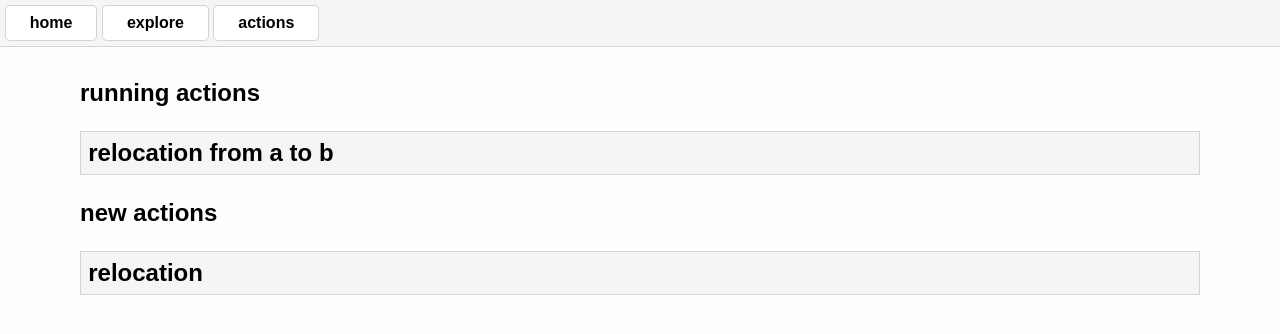
After one commit to 3DprinterStuff/RessouceSharing, a Flask app: page /actions in a window 1280 px wide. The commit adds this page. Shown: the top 334 px of the page. Run offline with Flask 2, Linux system fonts and the light colour scheme.

Commit message:
added rudimentary actions

```diff
--- a/client.py
+++ b/client.py
@@ -230,6 +230,14 @@ def deleteCompartment(user_id,compartment_id):
 def explore():
     return render_template('explore.html')
 
+@app.route("/actions",methods = ['POST','GET'])
+def listActions():
+    return render_template('actions.html')
+
+@app.route("/actions/relocation",methods = ['POST','GET'])
+def startRelocation():
+    return render_template('startRelocation.html')
+
 @app.route("/list",methods = ['GET'])
 def listUsers():
     return render_template('list.html',users=server.users.values())
--- /dev/null
+++ b/templates/actions.html
@@ -0,0 +1,17 @@
+{% extends "basic.html" %}
+
+{% block content %}
+
+<h2>running actions<h2>
+<ul>
+    <li>
+	    <a href="/actions/relocation">relocation from a to b</a>
+    </li>
+</ul>
+<h2>new actions<h2>
+<ul>
+    <li>
+	    <a href="/actions/relocation">relocation</a>
+    </li>
+</ul>
+{% endblock %}
--- a/templates/basic.html
+++ b/templates/basic.html
@@ -105,6 +105,9 @@ function toggle(documentId) {
     <li>
 	 <a href="/explore">explore</a>
 	</li>
+    <li>
+	 <a href="/actions">actions</a>
+	</li>
    </ul>
   </div>
   <div id="content">
```
Also changed, not shown: templates/startRelocation.html (added, +11 -0 lines).
